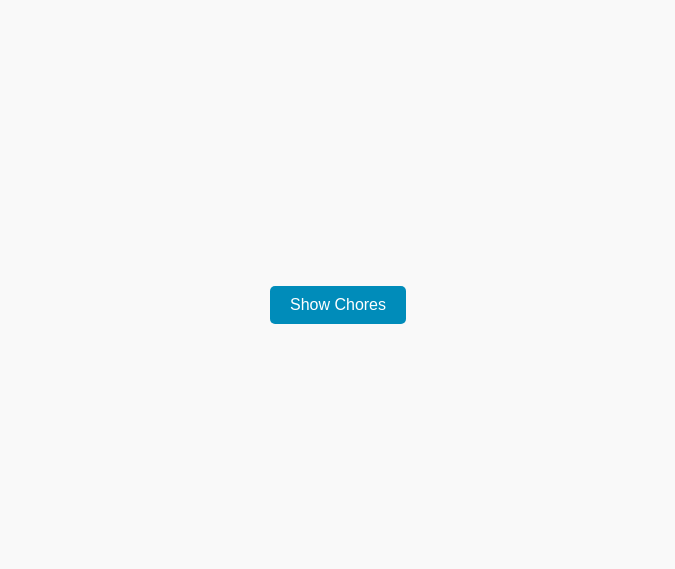
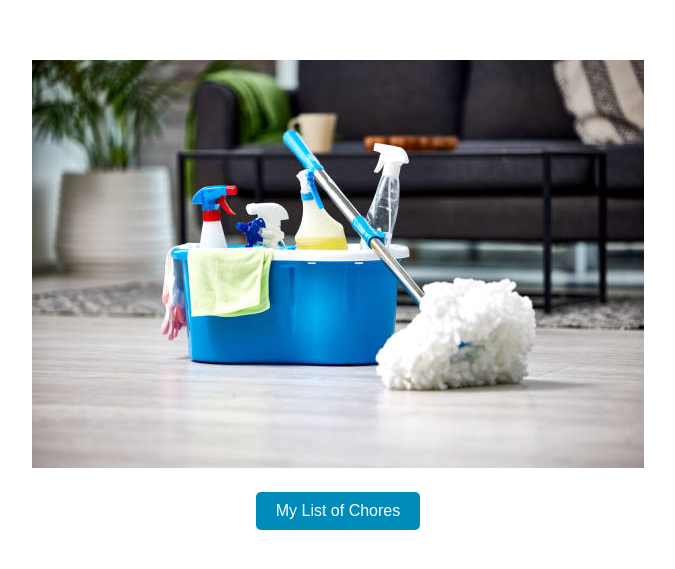
Before and after one commit to ASmith202/Homework-7, a plain HTML site: page index.html in a window 1280 px wide. Shown: the part 105-674 px from the top of the page, without its empty margins (302-977 px from the left). Drawn offline with Linux system fonts and the light colour scheme.

Commit message:
add picture

```diff
--- a/index.html
+++ b/index.html
@@ -9,8 +9,9 @@
 <body>
 
     <div class="container">
+        <img src="chorePhoto.jpg" alt="Description of Image">
         <div id="chores"></div>
-        <button id="butt">Show Chores</button>
+        <button id="butt">My List of Chores</button>
     </div>
 
     <script src="scripts.js"></script>
--- a/scripts.js
+++ b/scripts.js
@@ -8,7 +8,6 @@ const chores = [
   "Clean out Fridge",
   "Wipe down stove and counter tops",
   "Straighten Living room",
-  "Dust Celing Fans",
   "Windex Glass Tables",
   "Vaccum all Carpet Areas",
   "Clean all bathrooms",
--- a/styles.css
+++ b/styles.css
@@ -5,7 +5,7 @@ body {
     align-items: center;
     height: 100vh;
     margin: 0;
-    background-color: #f9f9f9;
+    background-color: #ffffff;
 }
 
 .container {
@@ -17,7 +17,7 @@ body {
 }
 
 #chores div {
-    background-color: #e0f7fa;
+    background-color: #f50c98;
     margin: 10px;
     padding: 10px;
     border-radius: 5px;
```
Also changed, not shown: chorePhoto.jpg (added).
